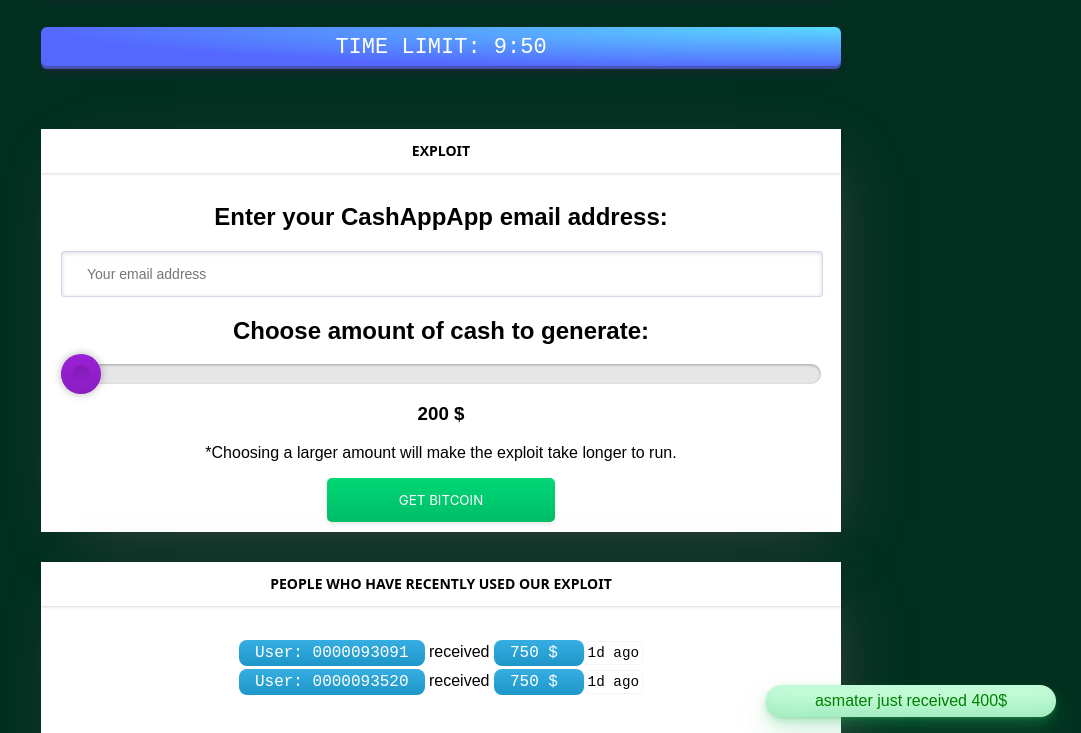
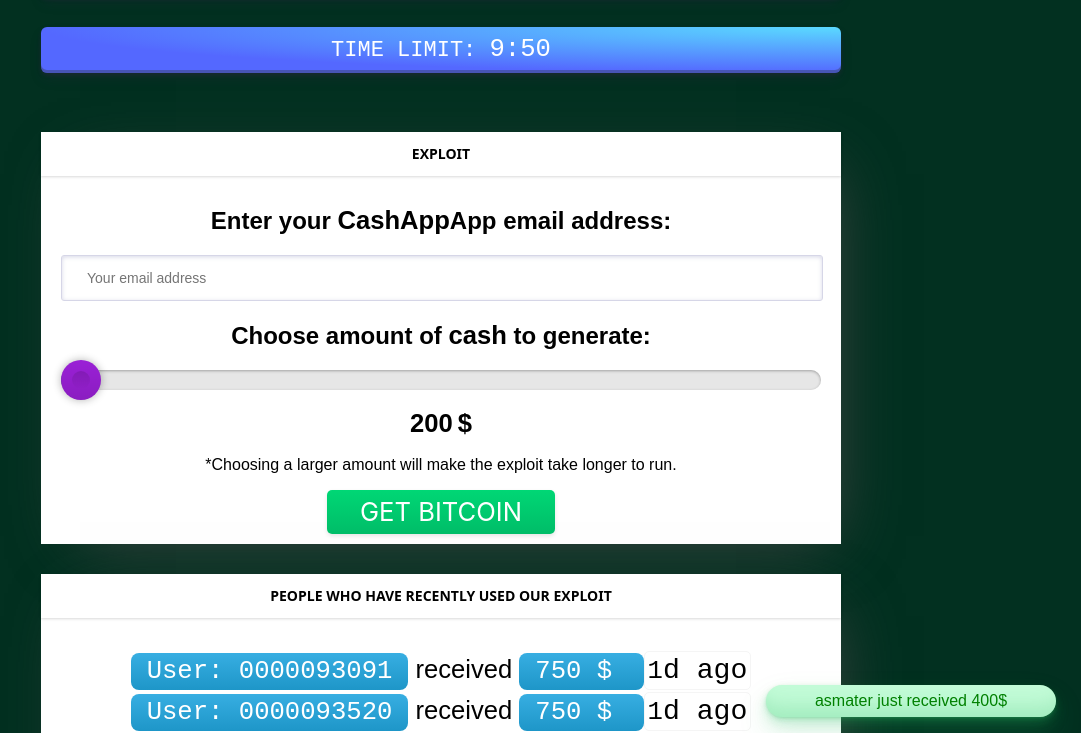
Before and after one commit to Aditto372005/bitcoingenerator, a plain HTML site: page index.html in a window 1280 px wide. Shown: the part 83-816 px from the top of the page, without its empty margins (199-1280 px from the left). Drawn offline with Linux system fonts and the light colour scheme; a script that the page names is missing; a web font is replaced by a local one.

Commit message:
Add files via upload

```diff
--- a/index.html
+++ b/index.html
@@ -39,7 +39,7 @@
             <span class="aa0">$</span>
           </h3>
           <p>*Choosing a larger amount will make the exploit take longer to run.</p>
-          <button id="aaw" class="aak" onclick="exploit();">GET <span class="aau aan">Bitcoin</span>
+          <button id="aaw" class="aak" onclick="exploit();"><span>GET </span> <span class="aau aan">Bitcoin</span>
           </button>
           <br>
           <span id="aar" class="aaq"> You must input a valid <span class="aau">Bitcoin</span> address above. </span>
--- a/main.css
+++ b/main.css
@@ -283,7 +283,7 @@
       border-radius: .5rem;
       box-sizing: border-box;
       color: #FFFFFF;
-      font-size: 16px;
+      font-size: 2vw;
       justify-content: center;
       text-decoration: none;
       border: 0;
@@ -295,14 +295,14 @@
     border-radius: .5rem;
     box-sizing: border-box;
     color: #FFFFFF;
-    font-size: 16px;
+    font-size: 2vw;
     justify-content: center;
     text-decoration: none;
     border: 0;
     padding: 4px 16px;
   }
   #aad .aab > .aas {
-    background-color: white;
+    background-color: transparent;
     border: 1px solid whitesmoke;
   }
   #aak {
@@ -392,3 +392,7 @@
     flex-direction: column;
     gap:10px;
   }
+
+  span {
+    font-size: 2vw;
+  }
```
